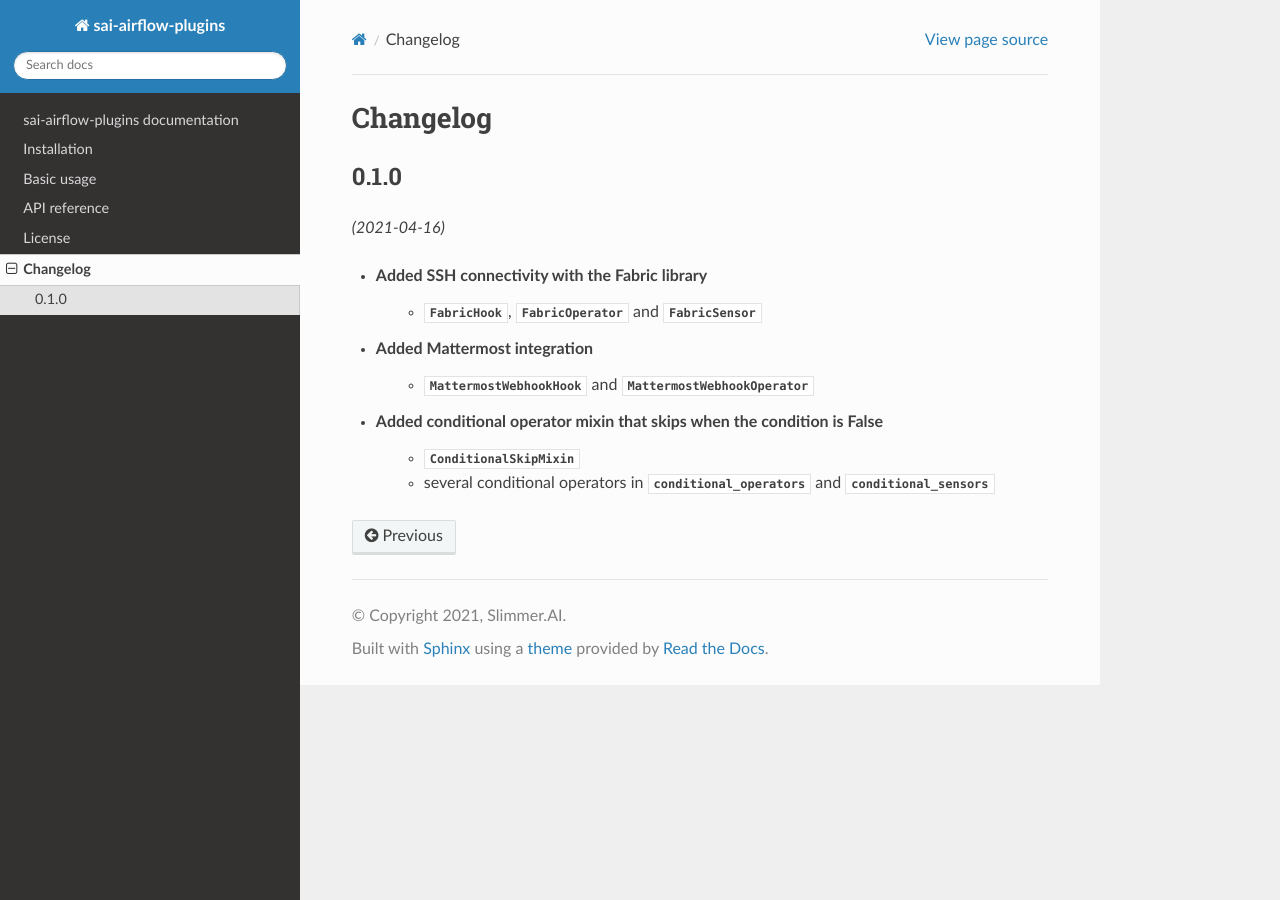
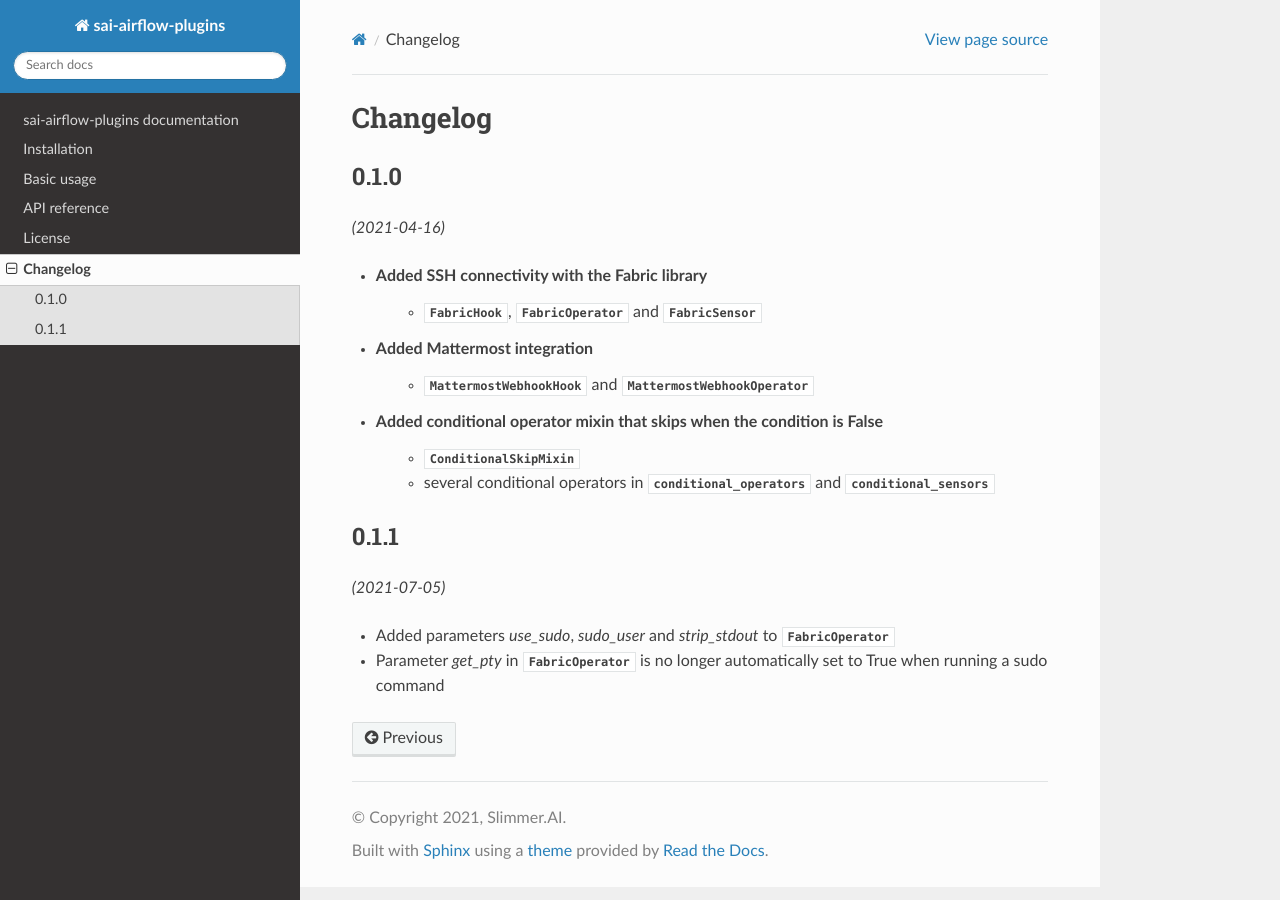
Before and after one commit to Slimmer-AI/sai-airflow-plugins, a Sphinx documentation site: the page built from docs/changelog.rst, in a window 1280 px wide. Built offline with Sphinx 7.4.7 and the Read the Docs theme 2.0.0, drawn with Linux system fonts in a browser that asks for light colours; the version number could not be read and is left out.

Commit message:
Bumped version to 0.1.1 and updated changelog

```diff
--- a/docs/changelog.rst
+++ b/docs/changelog.rst
@@ -17,3 +17,13 @@ Changelog
     - :class:`~sai_airflow_plugins.operators.conditional_skip_mixin.ConditionalSkipMixin`
     -  several conditional operators in :mod:`~sai_airflow_plugins.operators.conditional_operators` and
        :mod:`~sai_airflow_plugins.sensors.conditional_sensors`
+
+0.1.1
+-----
+
+*(2021-07-05)*
+
+- Added parameters `use_sudo`, `sudo_user` and `strip_stdout` to
+  :class:`~sai_airflow_plugins.operators.fabric_operator.FabricOperator`
+- Parameter `get_pty` in :class:`~sai_airflow_plugins.operators.fabric_operator.FabricOperator` is no longer
+  automatically set to True when running a sudo command
```
Also changed, not shown: 1 other file.
